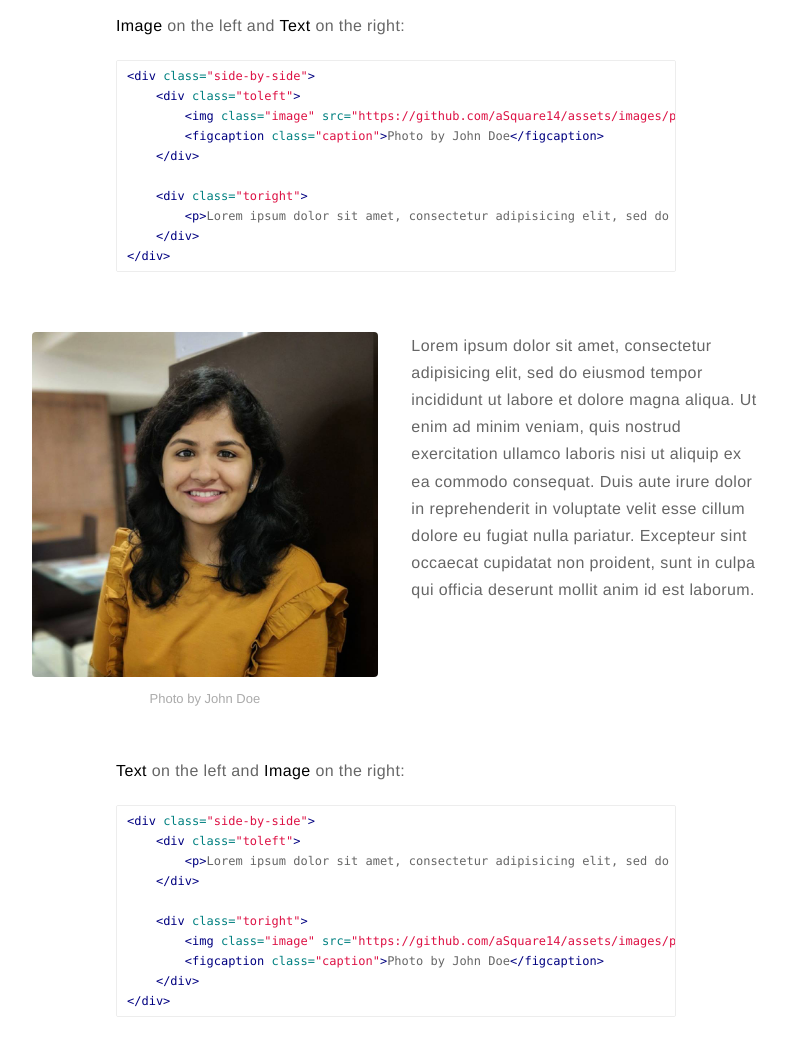
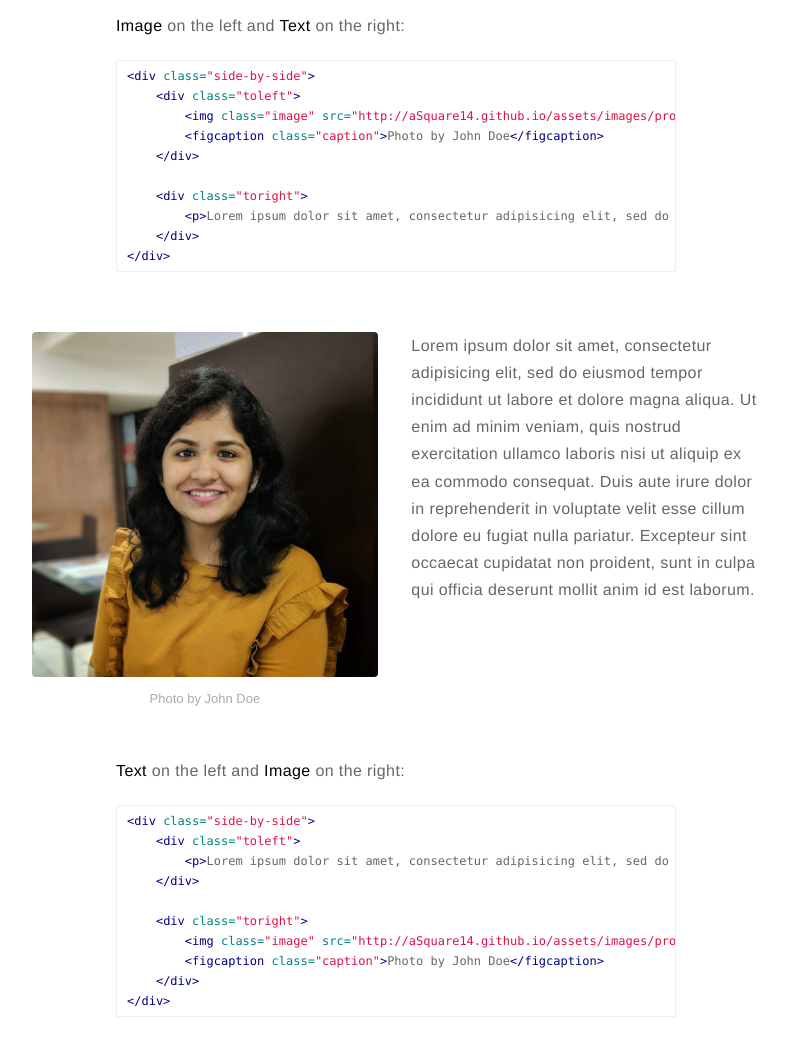
Before and after one commit to asquare14/aSquare14.github.io, a Jekyll site: the page built from _posts/2015-02-24-markdown-extra-components.markdown, in a window 1280 px wide and 1400 px high, scrolled down 1068 px. Shown: the part 151-1188 px from the top of the window, without its empty margins (244-1032 px from the left). Built offline with Jekyll 4.4.1, drawn with Linux system fonts in a browser that asks for light colours; some of the changed lines change nothing that is shown.

Commit message:
url changed again

```diff
--- a/_config.yml
+++ b/_config.yml
@@ -16,7 +16,7 @@
 resume-external: true
 resume-url: https://google.com/?q=my+resume
 
-url: https://github.com/aSquare14
+url: http://aSquare14.github.io
 # your url: http://USERNAME.github.io
 
 permalink: /:title/
```
